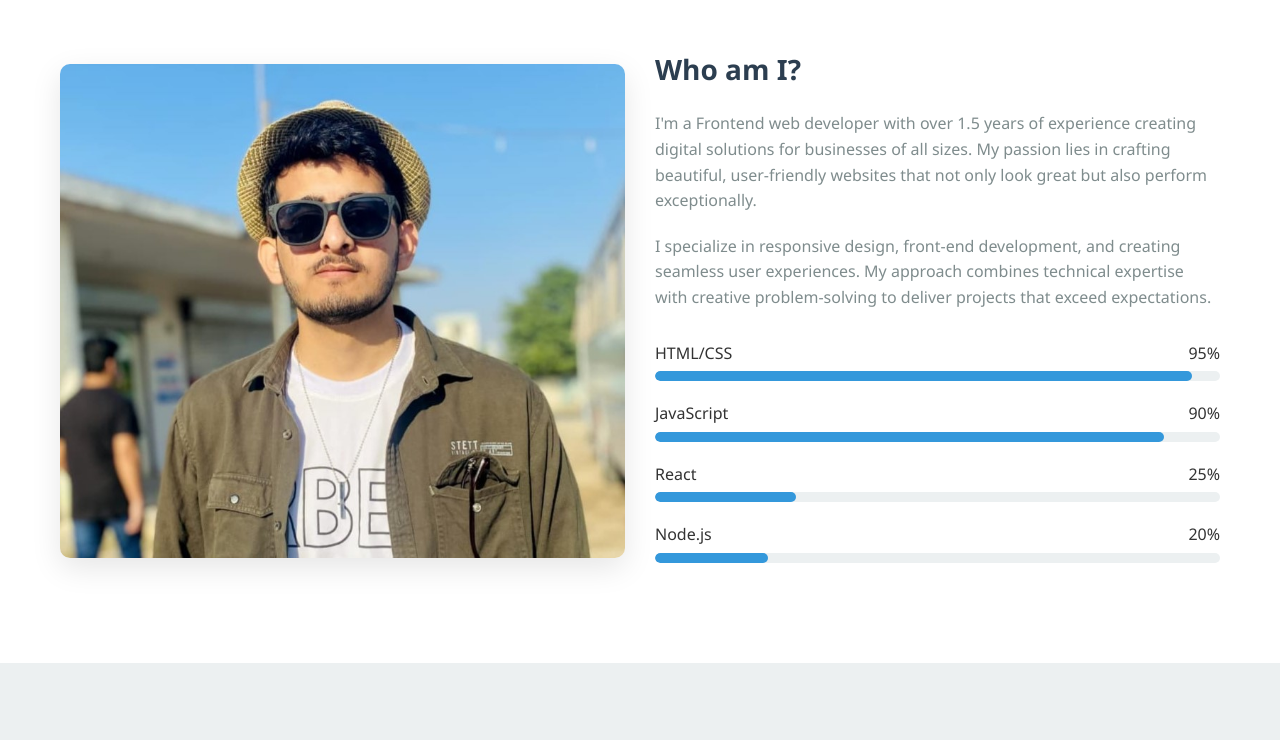
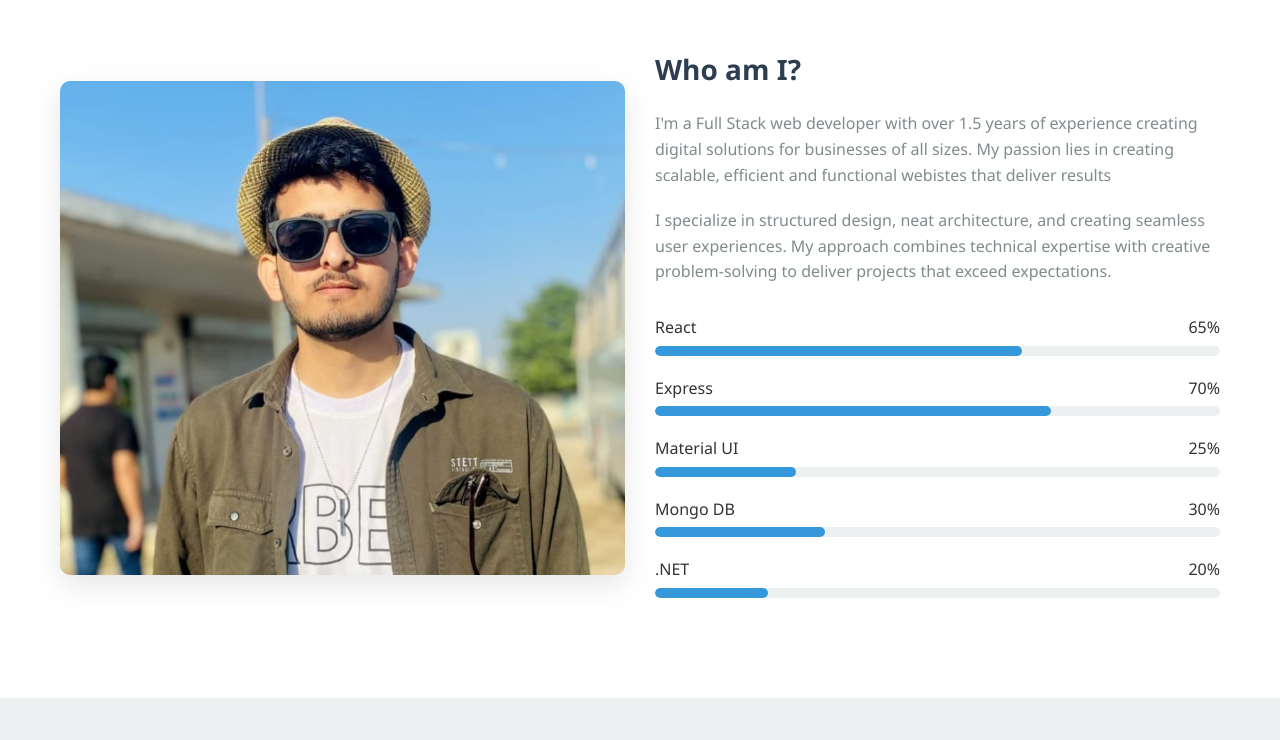
Before and after one commit to iamrehman16/portfolio, a plain HTML site: page index.html in a window 1280 px wide. Shown: the part 956-1696 px from the top of the page. Drawn offline with nearby package versions, Linux system fonts and the light colour scheme.

Commit message:
update techstack

```diff
--- a/index.html
+++ b/index.html
@@ -1073,7 +1073,7 @@
         <div class="hero-text">
           <h1>Hi, I'm <span>Abdur Rahman</span></h1>
           <p>
-            A passionate frontend web developer and designer creating beautiful,
+            A passionate Full Stack web developer, turning ideas into scalable and
             functional websites that deliver results.
           </p>
           <a href="#portfolio" class="btn">View My Work</a>
@@ -1112,13 +1112,12 @@
           <div class="about-text">
             <h3>Who am I?</h3>
             <p>
-              I'm a Frontend web developer with over 1.5 years of experience
+              I'm a Full Stack web developer with over 1.5 years of experience
               creating digital solutions for businesses of all sizes. My passion
-              lies in crafting beautiful, user-friendly websites that not only
-              look great but also perform exceptionally.
+              lies in creating scalable, efficient and functional webistes that deliver results
             </p>
             <p>
-              I specialize in responsive design, front-end development, and
+              I specialize in structured design, neat architecture, and
               creating seamless user experiences. My approach combines technical
               expertise with creative problem-solving to deliver projects that
               exceed expectations.
@@ -1126,25 +1125,25 @@
             <div class="skills">
               <div class="skill-item">
                 <div class="skill-info">
-                  <span>HTML/CSS</span>
-                  <span>95%</span>
+                  <span>React</span>
+                  <span>65%</span>
                 </div>
                 <div class="skill-bar">
-                  <div class="skill-progress" style="width: 95%"></div>
+                  <div class="skill-progress" style="width: 65%"></div>
                 </div>
               </div>
               <div class="skill-item">
                 <div class="skill-info">
-                  <span>JavaScript</span>
-                  <span>90%</span>
+                  <span>Express</span>
+                  <span>70%</span>
                 </div>
                 <div class="skill-bar">
-                  <div class="skill-progress" style="width: 90%"></div>
+                  <div class="skill-progress" style="width: 70%"></div>
                 </div>
               </div>
               <div class="skill-item">
                 <div class="skill-info">
-                  <span>React</span>
+                  <span>Material UI</span>
                   <span>25%</span>
                 </div>
                 <div class="skill-bar">
@@ -1153,7 +1152,16 @@
               </div>
               <div class="skill-item">
                 <div class="skill-info">
-                  <span>Node.js</span>
+                  <span>Mongo DB</span>
+                  <span>30%</span>
+                </div>
+                <div class="skill-bar">
+                  <div class="skill-progress" style="width: 30%"></div>
+                </div>
+              </div>
+              <div class="skill-item">
+                <div class="skill-info">
+                  <span>.NET</span>
                   <span>20%</span>
                 </div>
                 <div class="skill-bar">
@@ -1329,7 +1337,7 @@
               class="testimonial-img"
             />
             <p class="testimonial-text">
-              "Alex delivered our project ahead of schedule and exceeded our
+              "Rahman delivered our project ahead of schedule and exceeded our
               expectations. The website he built for us has significantly
               increased our online sales and customer engagement."
             </p>
@@ -1343,7 +1351,7 @@
               class="testimonial-img"
             />
             <p class="testimonial-text">
-              "Working with Alex was a pleasure. His attention to detail and
+              "Working with Rahman was a pleasure. His attention to detail and
               creative approach solved problems we didn't even know we had.
               Highly recommended!"
             </p>
@@ -1357,7 +1365,7 @@
               class="testimonial-img"
             />
             <p class="testimonial-text">
-              "The mobile app Alex developed for our business has transformed
+              "The mobile app Rahman developed for our business has transformed
               how we interact with our customers. It's intuitive, beautiful, and
               performs flawlessly."
             </p>
```
Also changed, not shown: 1 other file.
